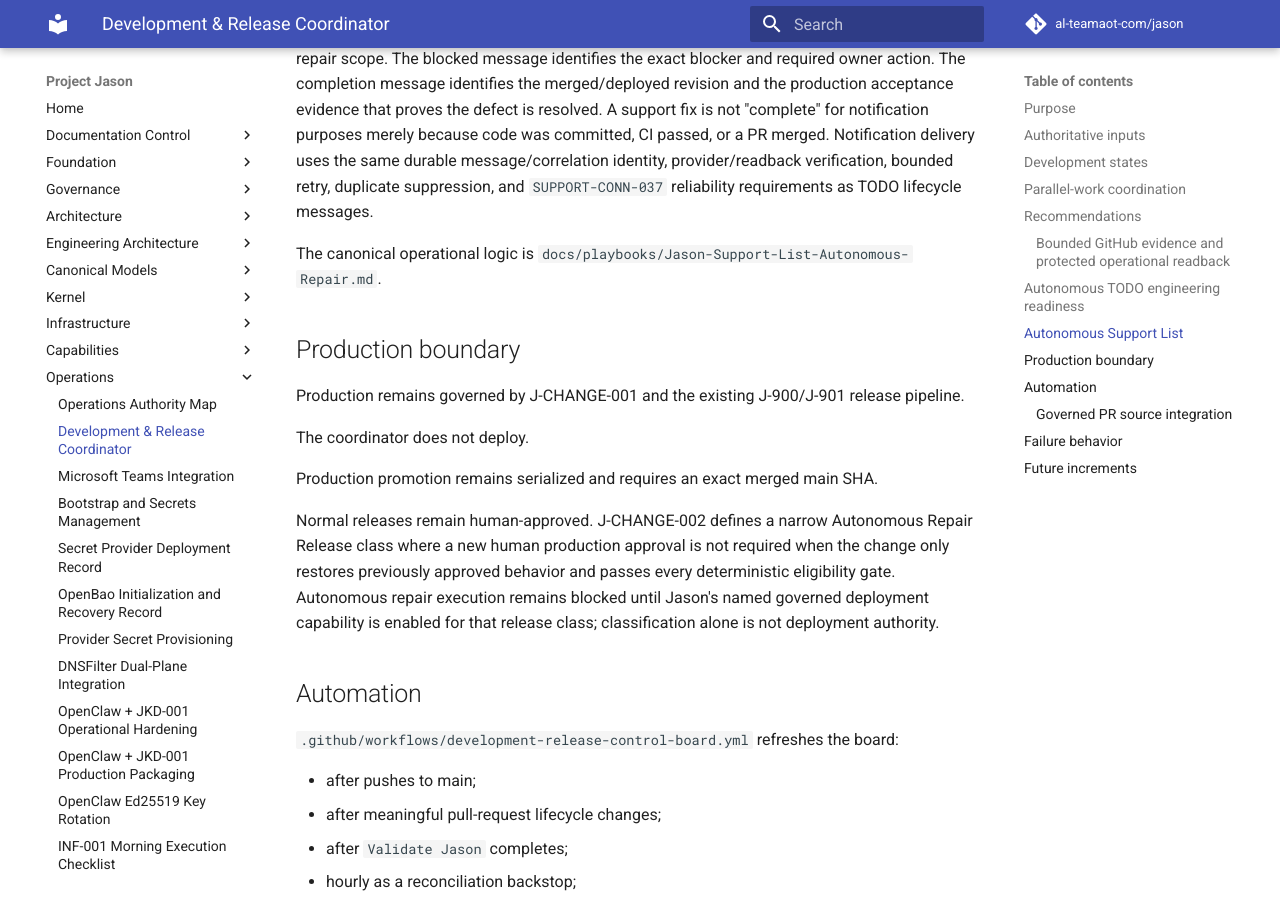
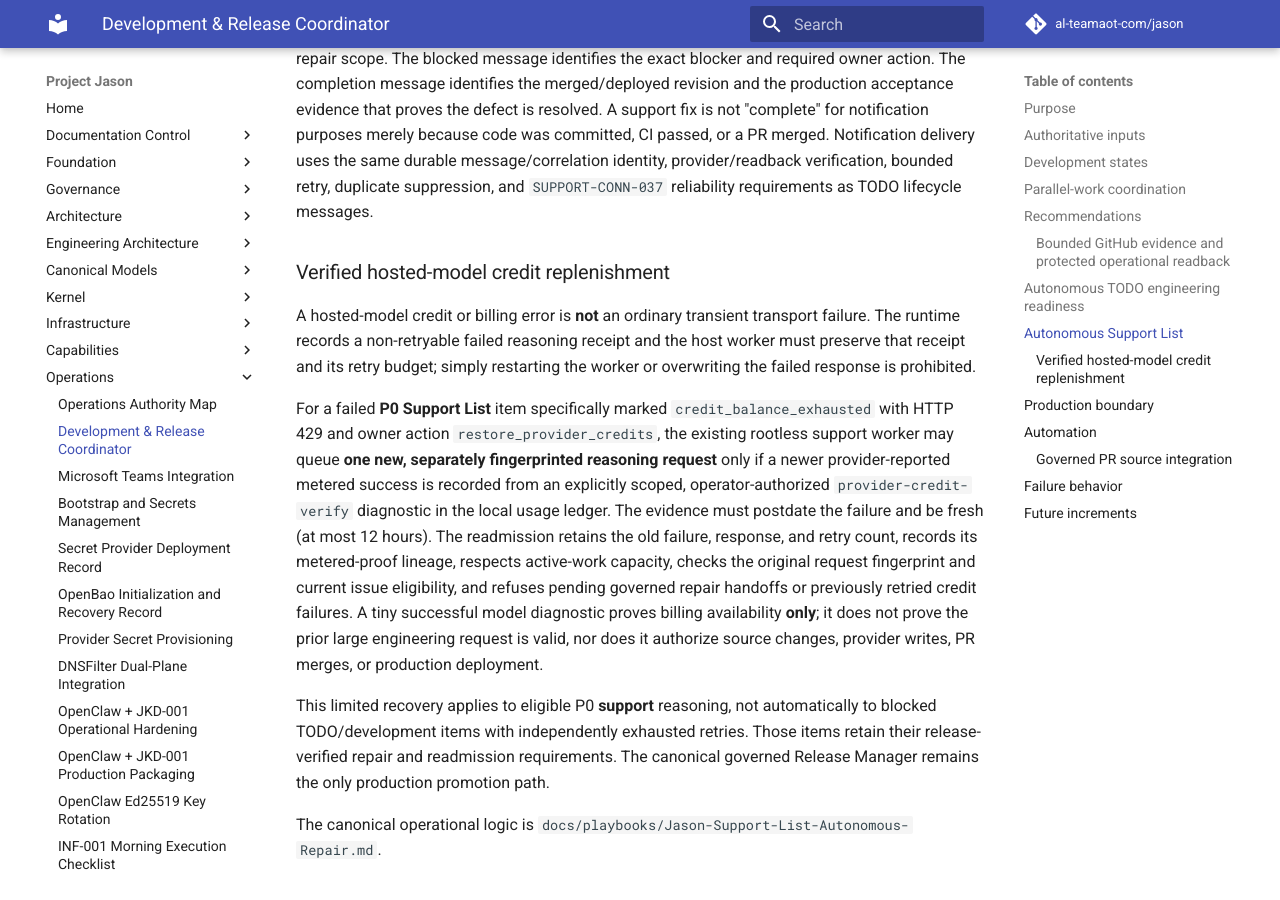
Before and after one commit to al-teamaot-com/jason, an MkDocs documentation site: the page built from docs/operations/Development-Release-Coordinator.md, in a window 1280 px wide and 900 px high, scrolled down 4229 px. Built offline with MkDocs 1.6.1 and Material for MkDocs 9.7.7, drawn with Linux system fonts in a browser that asks for light colours; comment, search, counter and statistics services are not loaded.

Commit message:
docs(support): document bounded API credit recovery evidence

```diff
--- a/docs/operations/Development-Release-Coordinator.md
+++ b/docs/operations/Development-Release-Coordinator.md
@@ -116,6 +116,34 @@ A support item stops automatically only for a genuine governance/capability bloc
 
 For every autonomously claimed Support List item, the support-repair lane must emit owner lifecycle events through the same canonical governed Teams owner-notification path used for TODO engineering: **repair started**, **blocked / owner action required** when applicable, and **production-verified complete**. The start message identifies the support ID, defect summary, and repair scope. The blocked message identifies the exact blocker and required owner action. The completion message identifies the merged/deployed revision and the production acceptance evidence that proves the defect is resolved. A support fix is not "complete" for notification purposes merely because code was committed, CI passed, or a PR merged. Notification delivery uses the same durable message/correlation identity, provider/readback verification, bounded retry, duplicate suppression, and `SUPPORT-CONN-037` reliability requirements as TODO lifecycle messages.
 
+### Verified hosted-model credit replenishment
+
+A hosted-model credit or billing error is **not** an ordinary transient transport
+failure. The runtime records a non-retryable failed reasoning receipt and the host
+worker must preserve that receipt and its retry budget; simply restarting the
+worker or overwriting the failed response is prohibited.
+
+For a failed **P0 Support List** item specifically marked
+`credit_balance_exhausted` with HTTP 429 and owner action
+`restore_provider_credits`, the existing rootless support worker may queue
+**one new, separately fingerprinted reasoning request** only if a newer
+provider-reported metered success is recorded from an explicitly scoped,
+operator-authorized `provider-credit-verify` diagnostic in the local usage ledger.
+The evidence must postdate the failure and be fresh (at most 12 hours). The
+readmission retains the old failure, response, and retry count, records its
+metered-proof lineage, respects active-work capacity, checks the original
+request fingerprint and current issue eligibility, and refuses pending governed
+repair handoffs or previously retried credit failures. A tiny successful model
+diagnostic proves billing availability **only**; it does not prove the prior
+large engineering request is valid, nor does it authorize source changes,
+provider writes, PR merges, or production deployment.
+
+This limited recovery applies to eligible P0 **support** reasoning, not
+automatically to blocked TODO/development items with independently exhausted
+retries. Those items retain their release-verified repair and readmission
+requirements. The canonical governed Release Manager remains the only
+production promotion path.
+
 The canonical operational logic is `docs/playbooks/Jason-Support-List-Autonomous-Repair.md`.
 
 ## Production boundary
```
